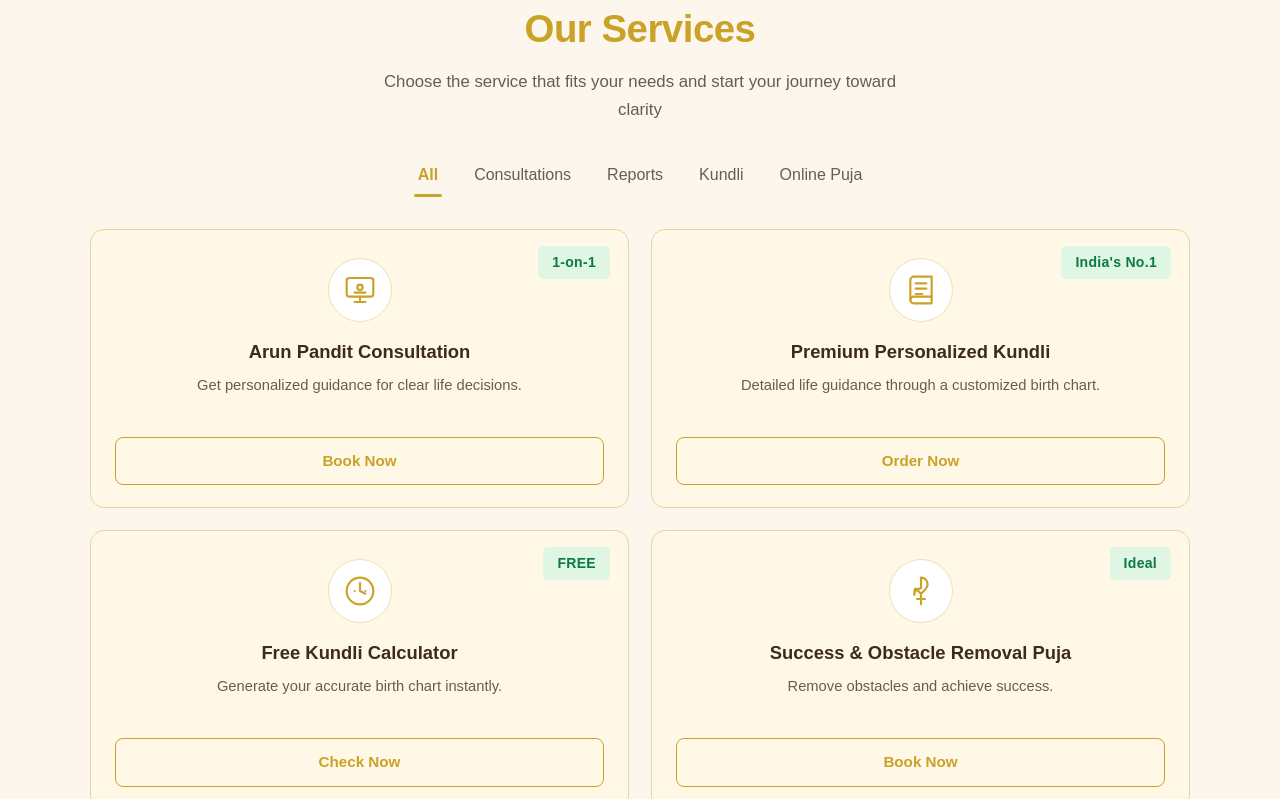
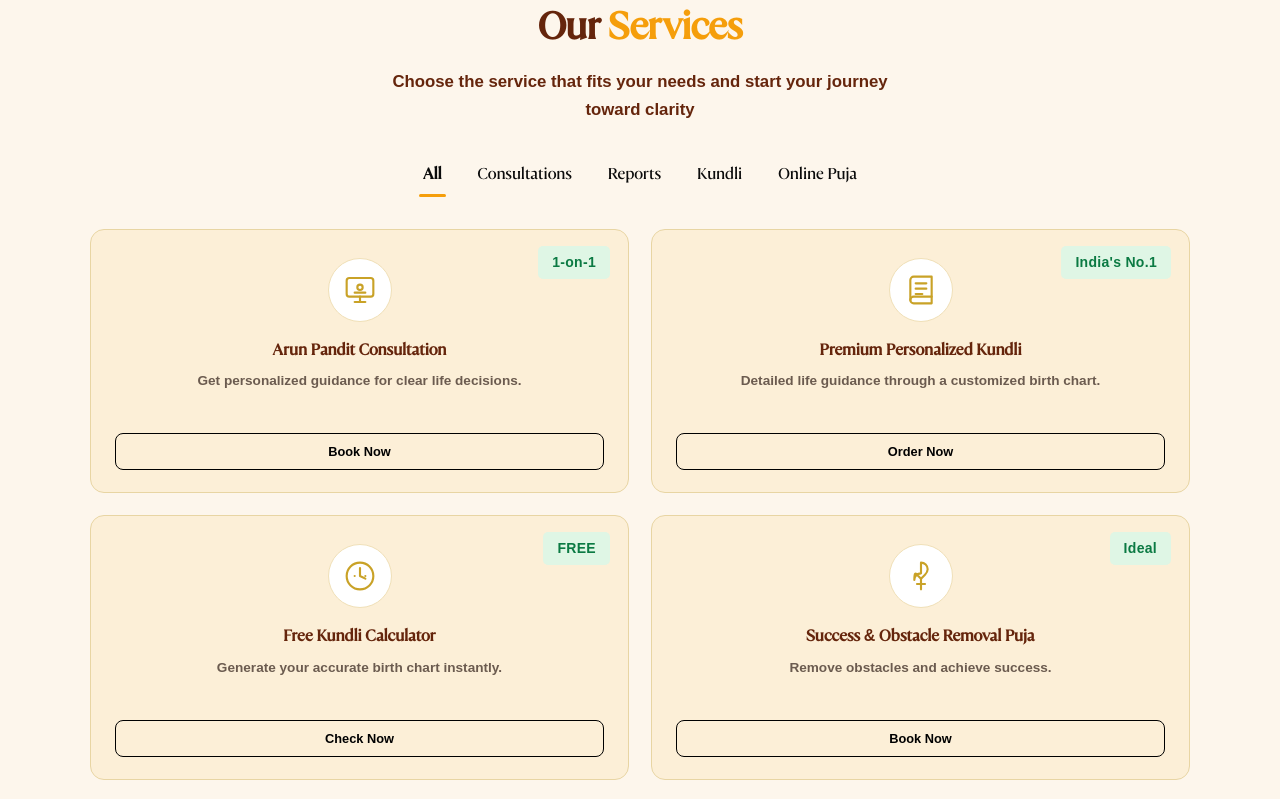
Before and after one commit to SkyForgeStudio/vedic-services, a plain HTML site: page index.html in a window 1280 px wide. Shown: the top 799 px of the page. Drawn offline with nearby package versions, Linux system fonts and the light colour scheme; a web font is replaced by a local one.

Commit message:
style: enhance Our Services typography, colors, and spacing

```diff
--- a/css/kundli-calculator.css
+++ b/css/kundli-calculator.css
@@ -23,7 +23,6 @@
    --color-text-muted: #9b8b7b;
    --color-btn-bg: #e9941c;
    --color-white: #ffffff;
-
    --font-heading: 'FHTotalDisplay', sans-serif;
    --font-body: 'Be Vietnam Pro', sans-serif;
 }
--- a/css/services.css
+++ b/css/services.css
@@ -1,3 +1,19 @@
+@font-face {
+    font-family: 'FHTotalDisplay';
+    src: url("../assets/fonts/FHTotalDisplay-Test-Regular-BF6514dd5b34b98.woff") format('woff');
+    font-weight: 400;
+    font-style: normal;
+    font-display: swap;
+}
+
+@font-face {
+    font-family: 'Be Vietnam Pro';
+    src: url('https://fonts.gstatic.com/s/bevietnampro/v12/QdVNSTAyLFyeg_IDWvOJmVES_HRUNXgSYA.woff2') format('woff2');
+    font-weight: 400;
+    font-style: normal;
+    font-display: swap;
+}
+
 .container {
     max-width: 1100px;
     margin: 0 auto;
@@ -10,18 +26,24 @@
 }
 
 .section-header h1 {
+    font-family: var(--font-heading);
     font-size: 2.4rem;
     font-weight: 700;
-    color: #c9a227;
+    color: var(--color-primary);
     margin-bottom: 10px;
     letter-spacing: -0.5px;
 }
 
 .section-header p {
     font-size: 1.05rem;
-    color: #6b5b4f;
+    color:var(--color-primary);
+    font-weight:600;
     max-width: 520px;
     margin: 0 auto;
+}
+
+#service-h1{
+    color:var(--headercombo-color);
 }
 
 /* Tabs */
@@ -36,21 +58,18 @@
 .tab {
     background: none;
     border: none;
+    font-family: var(--font-heading);
     font-size: 1rem;
-    font-weight: 500;
-    color: #6b5b4f;
+    font-weight: 400;
+    color: #0b0b0b;
     cursor: pointer;
     padding: 6px 4px;
     position: relative;
     transition: color 0.2s;
 }
 
-.tab:hover {
-    color: #c9a227;
-}
 
 .tab.active {
-    color: #c9a227;
     font-weight: 600;
 }
 
@@ -61,7 +80,7 @@
     left: 0;
     width: 100%;
     height: 3px;
-    background: #c9a227;
+    background: var(--headercombo-color);
     border-radius: 2px;
 }
 
@@ -74,7 +93,7 @@
 
 /* Card */
 .service-card {
-    background: #fff8e7;
+    background: var(--accent-color);
     border: 1.5px solid #e8d5a3;
     border-radius: 14px;
     padding: 28px 24px 22px;
@@ -120,16 +139,19 @@
 }
 
 .service-card h3 {
-    font-size: 1.15rem;
+    font-family: var(--font-heading);
+    font-size: 1rem;
     font-weight: 600;
-    color: #3d2b1f;
+    color: var(--color-primary);
     text-align: center;
     margin-bottom: 8px;
     line-height: 1.35;
 }
 
 .service-card p {
-    font-size: 0.92rem;
+    font-family: var(--font-body);
+    font-weight:600;
+    font-size: 0.85rem;
     color: #6b5b4f;
     text-align: center;
     margin-bottom: 22px;
@@ -139,20 +161,20 @@
 .btn {
     display: block;
     width: 100%;
-    padding: 12px;
+    padding: 8px;
     background: transparent;
-    border: 1.5px solid #c9a227;
+    border: 1.5px solid #000000;
     border-radius: 8px;
-    color: #c9a227;
-    font-size: 0.95rem;
-    font-weight: 600;
+    color: #000000;
+    font-size: 0.8rem;
+    font-weight: 800;
     cursor: pointer;
     transition: all 0.2s;
     text-align: center;
 }
 
 .btn:hover {
-    background: #c9a227;
+    background: var(--color-primary);
     color: #fff;
 }
 
@@ -163,15 +185,16 @@
 }
 
 .view-more a {
-    color: #c9a227;
-    font-weight: 500;
+    color: var(--color-primary);
+    font-weight: 600;
     text-decoration: underline;
-    font-size: 1rem;
+    font-family: fh-medium, sans-serif;
+    font-size: 0.9rem;
     display: inline-flex;
     align-items: center;
     gap: 4px;
 }
 
 .view-more a:hover {
-    color: #a88a1f;
+    color: #1e1907;
 }
--- a/css/variables.css
+++ b/css/variables.css
@@ -1,9 +1,10 @@
 :root {
     --primary-text: #65250c;
-    --accent-color: #d98d22;
+    --accent-color: rgb(252 239 215);
     --card-bg: #ffefd6;
     --success-color: #166534;
     --border-color: #d4af37;
+    --headercombo-color: #F59E0B;
     --color-primary: rgb(101, 37, 12);
     --color-success: rgb(22, 101, 52);
     --color-bg-card: #fff9e6;
--- a/index.html
+++ b/index.html
@@ -39,7 +39,7 @@
           <div class="container">
             <!-- Header -->
             <div class="section-header">
-              <h1>Our Services</h1>
+              <h1>Our<span id="service-h1"> Services</span></h1>
               <p>
                 Choose the service that fits your needs and start your journey
                 toward clarity
@@ -980,8 +980,6 @@
 
       <section class="courses">
         <div class="course-header">
-          +
-
           <div>
             <h2>Explore Our <span>Courses</span></h2>
 
```
